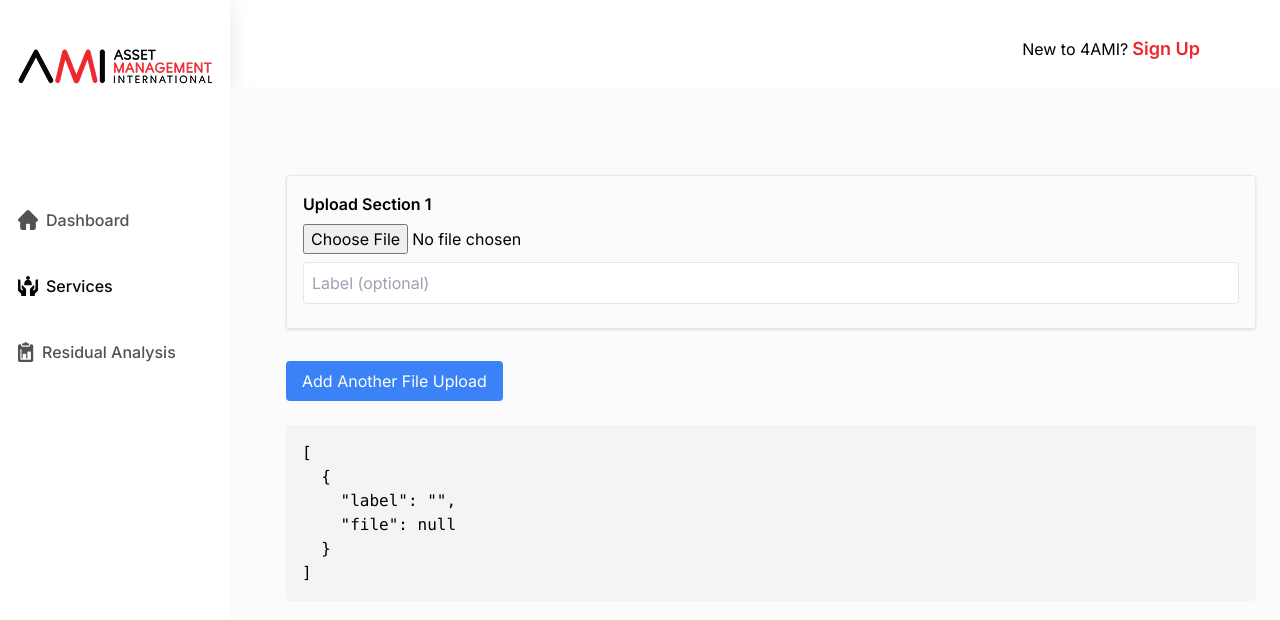
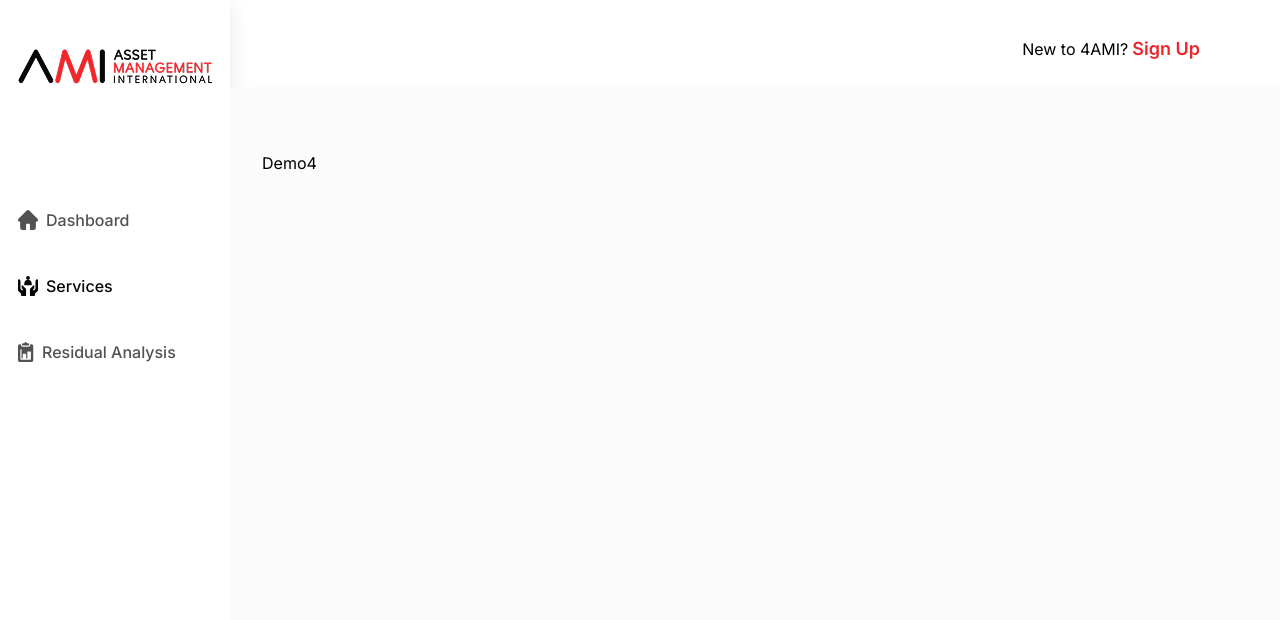
Before and after one commit to arakash-developer/headless, a React (Vite) app: page /demo4 in a window 1280 px wide. Shown: the top 620 px of the page. Built offline with nearby package versions, Linux system fonts and the light colour scheme.

Commit message:
style: Refactor Demo4 component and add custom checkbox styles for login

```diff
--- a/src/components/demo/Demo4.jsx
+++ b/src/components/demo/Demo4.jsx
@@ -1,75 +1,9 @@
-import React, { useState } from "react";
+import React from 'react'
 
-const FileUploadForm = ({ index, onChange }) => {
-  const handleFileChange = (e) => {
-    onChange(index, "file", e.target.files[0]);
-  };
+const Demo4 = () => {
+  return (
+    <div>Demo4</div>
+  )
+}
 
-  const handleInputChange = (e) => {
-    onChange(index, e.target.name, e.target.value);
-  };
-
-  return (
-    <div className="border p-4 mb-4 rounded shadow">
-      <h4 className="mb-2 font-semibold">Upload Section {index + 1}</h4>
-
-      <input
-        type="file"
-        name="file"
-        className="block mb-2"
-        onChange={handleFileChange}
-      />
-
-      <input
-        type="text"
-        name="label"
-        placeholder="Label (optional)"
-        className="block mb-2 p-2 border rounded w-full"
-        onChange={handleInputChange}
-      />
-    </div>
-  );
-};
-
-const App = () => {
-  const [uploads, setUploads] = useState([{ file: null, label: "" }]);
-
-  const addUploadForm = () => {
-    setUploads([...uploads, { file: null, label: "" }]);
-  };
-
-  const updateUploadData = (index, field, value) => {
-    const updated = [...uploads];
-    updated[index][field] = value;
-    setUploads(updated);
-  };
-
-  return (
-    <div className="p-6">
-      {uploads.map((upload, index) => (
-        <FileUploadForm key={index} index={index} onChange={updateUploadData} />
-      ))}
-
-      <button
-        onClick={addUploadForm}
-        className="mt-4 px-4 py-2 bg-blue-500 text-white rounded"
-      >
-        Add Another File Upload
-      </button>
-
-      {/* Debug Output */}
-      <pre className="mt-6 bg-gray-100 p-4 rounded overflow-x-auto">
-        {JSON.stringify(
-          uploads.map((u) => ({
-            label: u.label,
-            file: u.file ? u.file.name : null,
-          })),
-          null,
-          2
-        )}
-      </pre>
-    </div>
-  );
-};
-
-export default App;
+export default Demo4
--- a/src/components/login/Login.jsx
+++ b/src/components/login/Login.jsx
@@ -1,6 +1,7 @@
 import EyeIcon from "@/assets/EyeIcon";
 import { Contex } from "@context/User";
 import Loginbanner from "@public/logIn.png";
+import { Checkbox } from "antd";
 import { useContext, useState } from "react";
 import { Link, useNavigate } from "react-router-dom";
 import { toast } from "react-toastify";
@@ -108,6 +109,9 @@ const Login = () => {
   const handleTogglePassword = () => {
     seteyeon(!eyeon);
   };
+  const onChange = (e) => {
+    console.log(`checked = ${e.target.checked}`);
+  };
 
   return (
     <>
@@ -154,7 +158,10 @@ const Login = () => {
                     className="w-full h-[40px] border-[1.4px] border-[#DBDCDE] rounded-[8px] focus:outline-none focus:ring-0 placeholder:text-[#919191] placeholder:text-sm placeholder:not-italic placeholder:font-normal placeholder:leading-[normal] py-3 px-4 bg-[var(--background)]"
                     required
                   />
-                  <div onClick={handleTogglePassword} className="absolute right-[16px] top-1/2 -translate-y-1/2 cursor-pointer">
+                  <div
+                    onClick={handleTogglePassword}
+                    className="absolute right-[16px] top-1/2 -translate-y-1/2 cursor-pointer"
+                  >
                     <EyeIcon />
                   </div>
                 </div>
@@ -163,10 +170,10 @@ const Login = () => {
             <div className="mt-2 mb-6">
               <div className="w-full flex justify-between items-center">
                 <div className="flex items-center gap-3 cursor-pointer">
-                  <input
-                    type="checkbox"
-                    className="cursor-pointer accent-red-500 w-[18px] h-[18px] rounded-[4px] border-[var(--neutral-400)] focus:ring-red-400"
-                  />
+                  <Checkbox
+                    onChange={onChange}
+                    className="custom-checkbox "
+                  ></Checkbox>
 
                   <p className="text-[#919191] font-normal text-xs leading-[135%] text-var(--primary2)">
                     Remember Password
--- a/src/index.css
+++ b/src/index.css
@@ -84,3 +84,46 @@ html {
 .servicecard {
   box-shadow: 0px 6px 25px 0px rgba(219, 220, 222, 0.5);
 }
+
+.custom-checkbox .ant-checkbox-inner {
+  width: 18px;
+  height: 18px;
+  border-radius: 4px;
+  border: 1px solid var(--neutral-400);
+  transition: all 0.3s ease;
+}
+
+/* Checked state */
+.custom-checkbox .ant-checkbox-checked .ant-checkbox-inner {
+  background-color: var(--primary);
+  border-color: var(--primary);
+}
+
+/* Checked checkmark */
+.custom-checkbox .ant-checkbox-checked .ant-checkbox-inner::after {
+  border-color: var(--neutral-400);
+  width: 6px;
+  height: 12px;
+  border-width: 2px;
+}
+
+/* Hover state when NOT checked */
+.custom-checkbox:hover:not(.ant-checkbox-checked) .ant-checkbox-inner {
+  background-color: transparent !important; /* red-100 */
+}
+
+/* Optional: cursor pointer */
+.custom-checkbox:hover {
+  cursor: pointer;
+}
+/* Override AntD default blue hover background */
+.custom-checkbox:hover:not(.ant-checkbox-checked) .ant-checkbox-inner {
+  background-color: transparent !important;
+  border-color: var(--primary) !important;
+}
+
+/* Also override AntD focus/active styles */
+.custom-checkbox.ant-checkbox-focused:not(.ant-checkbox-checked)
+  .ant-checkbox-inner {
+  background-color: var(--primary) !important;
+}
```
